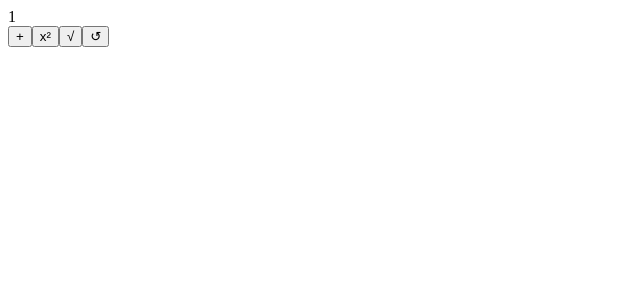
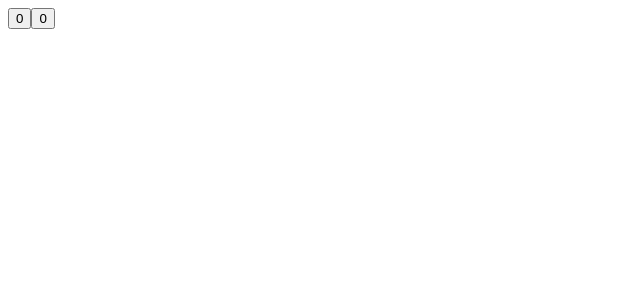
Before and after one commit to makiluke/Full-Stack-Open, a React (Vite) app: page / in a window 1280 px wide. Shown: the top 300 px of the page, without its empty margins (0-640 px from the left). Built offline with nearby package versions, Linux system fonts and the light colour scheme.

Commit message:
1d: add a left and right button with separate states

```diff
--- a/src/App.tsx
+++ b/src/App.tsx
@@ -1,36 +1,21 @@
-import {type JSX, type MouseEventHandler, useState} from 'react'
+import "react"
+import {useState} from "react"
 
+const App = () => {
+    const [left, setLeft] = useState(0);
+    const [right, setRight] = useState(0);
 
-const Display = (props: { counter: number }) => {
-    const counter = props.counter
-    return (
-        <div>{counter}</div>
+    return(
+    <div>
+        <button onClick={() => setLeft(left+1)}>
+            {left}
+        </button>
+        <button onClick={() => setRight(right+1)}>
+            {right}
+        </button>
+    </div>
     )
 }
 
 
-
-const Button = (props: { onClick: MouseEventHandler<HTMLButtonElement>, text: string }): JSX.Element => {
-    const {onClick, text} = props
-    return <button onClick={onClick}>{text}</button>
-}
-const App = () => {
-
-    const [ counter, setCounter ] = useState(1)
-    const handleClick = () => {setCounter(counter + 1)}
-    const resetCounter = () => {setCounter(0)}
-    const squareCounter = () => {setCounter(counter**2)}
-    const squareRoot = () => {setCounter(counter**0.5)}
-
-    return (
-        <div>
-            <Display counter={counter}/>
-            <Button onClick={handleClick} text={"+"}/>
-            <Button onClick={squareCounter} text={"x²"}/>
-            <Button onClick={squareRoot} text = {"√"}/>
-            <Button onClick={resetCounter} text={"↺"}/>
-        </div>
-    )
-}
-
 export default App
```
